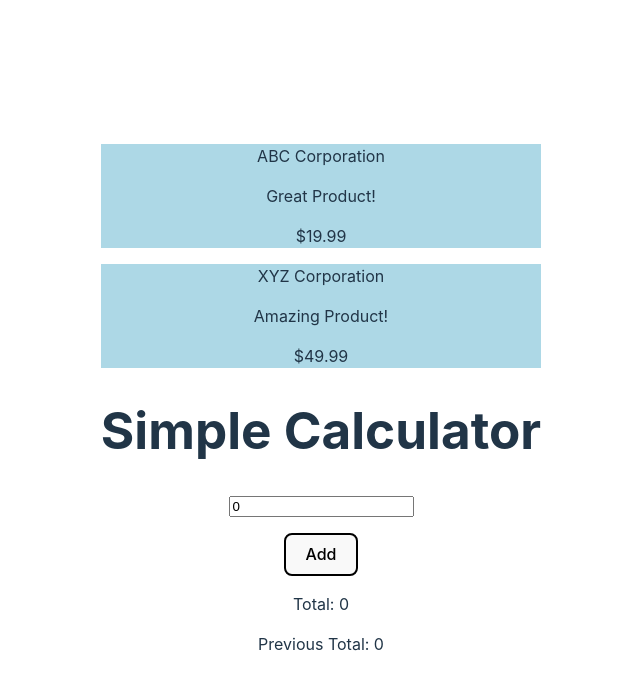
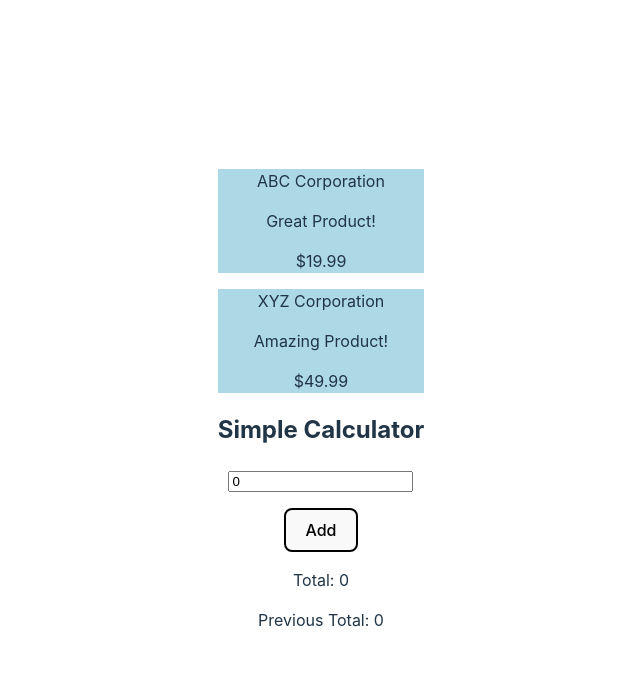
Before and after one commit to eoreilly0906/Github-actions-Test, a React (Vite) app: page / in a window 1280 px wide. Shown: the top 688 px of the page, without its empty margins (319-959 px from the left). Built offline with nearby package versions, Linux system fonts and the light colour scheme.

Commit message:
Change header in Calculator component from <h1> to <h2> for improved semantic structure

```diff
--- a/src/components/Calculator.tsx
+++ b/src/components/Calculator.tsx
@@ -15,7 +15,7 @@ export default function Calculator() {
 
   return (
     <div className="calculator">
-      <h1>Simple Calculator</h1>
+      <h2>Simple Calculator</h2>
       <p>
         <input
           type="text"
```
